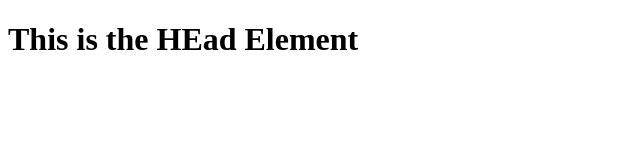
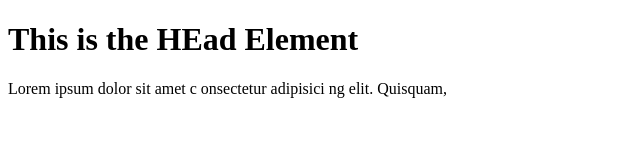
Before and after one commit to Navansh/git-cherry, a plain HTML site: page index.html in a window 1280 px wide. Shown: the whole page, without its empty margins (0-640 px from the left). Drawn offline with Linux system fonts and the light colour scheme.

Commit message:
do
Signed-off-by: Navansh <dev.navansh@gmail.comm>

```diff
--- a/index.html
+++ b/index.html
@@ -7,6 +7,9 @@
 </head>
 <body>
     <h1>This is the HEad Element </h1>
-
+    <p>Lorem ipsum dolor sit amet c
+        onsectetur adipisici
+        ng elit. Quisquam,
+    </p>
 </body>
 </html>
```
